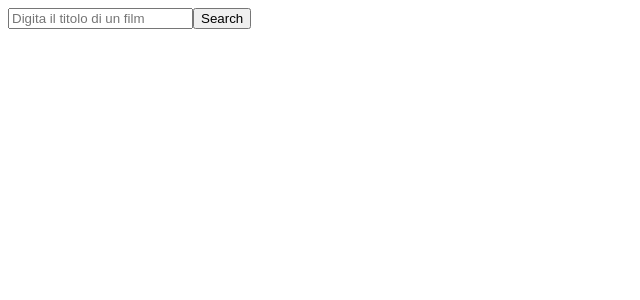
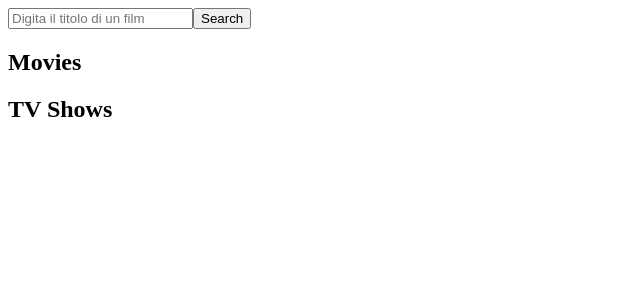
Before and after one commit to LorenzoNicco/vite-boolflix, a Vue app: page / in a window 1280 px wide. Shown: the top 300 px of the page, without its empty margins (0-640 px from the left). Built offline with nearby package versions, Linux system fonts and the light colour scheme.

Commit message:
Add h2 categorie

```diff
--- a/src/components/MainApp.vue
+++ b/src/components/MainApp.vue
@@ -13,6 +13,7 @@ export default {
 
 <template>
     <!-- inizio lista film ------------------------------------------------------------------------------------->
+    <h2>Movies</h2>
     <div v-if="store.movies.results == 0">
         <ul v-if="store.loaded == true">
             <li>Titolo: -</li>
@@ -37,6 +38,7 @@ export default {
     <!-- fine lista film ------------------------------------------------------------------------------------->
 
     <!-- inizio lista serie ------------------------------------------------------------------------------------->
+    <h2>TV Shows</h2>
     <div v-if="store.tvSeries.results == 0">
         <ul v-if="store.loaded == true">
             <li>Titolo: -</li>
```
